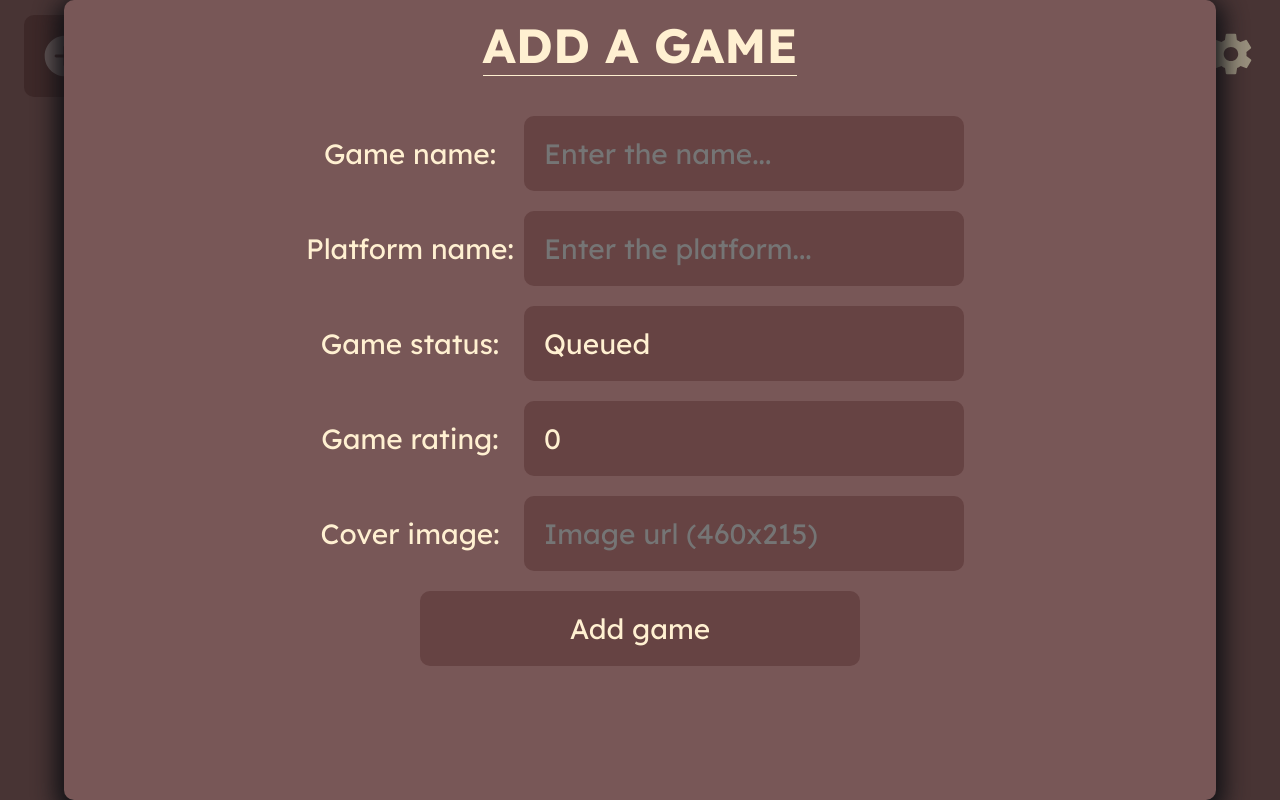
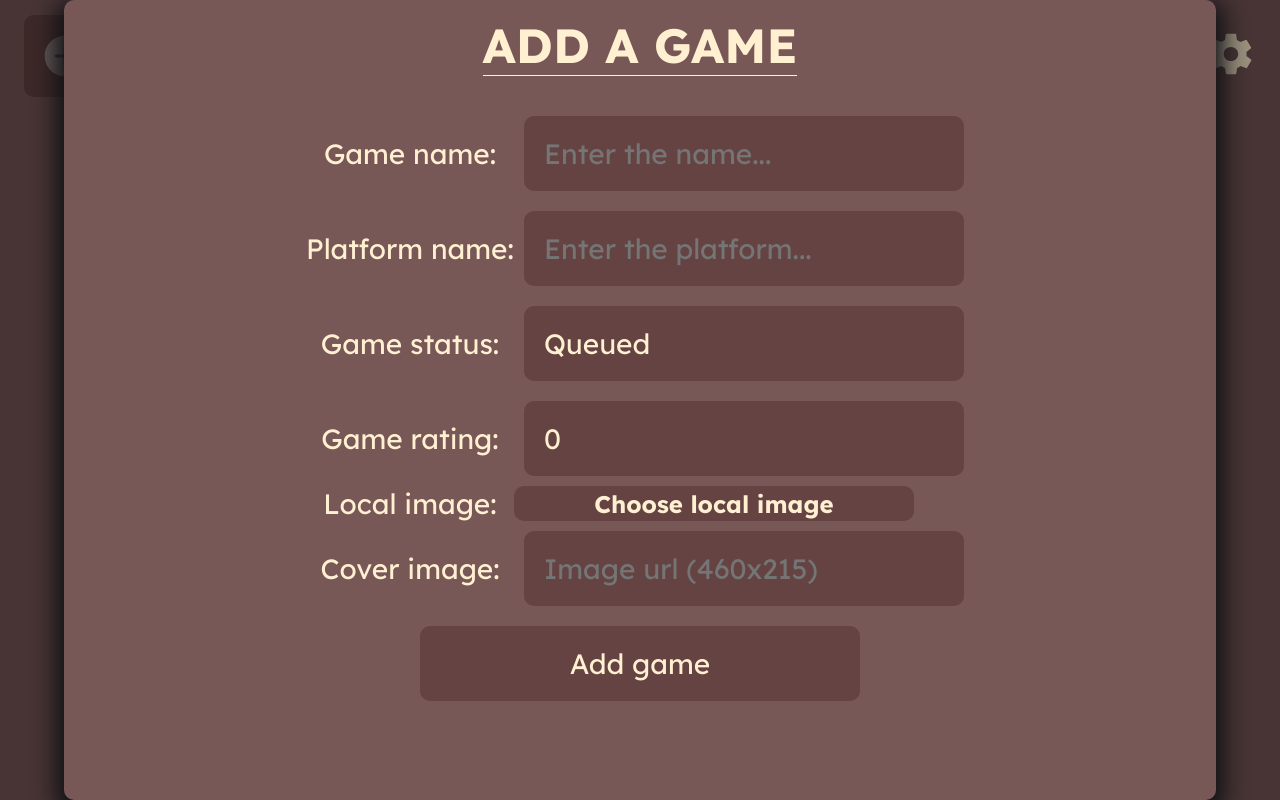
Before and after one commit to BigPeanutFromStudio/GameLog, a React (Vite) app: page / in a window 1280 px wide. Both pictures are taken after a click on the element 65 px from the left and 56 px from the top of the page. Built offline with nearby package versions, Linux system fonts and the light colour scheme; a web font is replaced by a local one.

Commit message:
Added support for local images

```diff
--- a/src/App.tsx
+++ b/src/App.tsx
@@ -13,7 +13,7 @@ import { GlobalStyle } from './components/GlobalStyles.tsx';
 
 // TODO: Add support for custom local images
 // TODO: Better scaling cards (text, ratings, gaps, etc.)
-// TODO: Make it look better for the love of god please sometimes it's an eyesore mate, can you just put a little time into making it consistent bro? (fonts, inputs etc.) Maybe try to make every form element into its own
+// TODO: Make it look better for the love of god please sometimes it's an eyesore mate, can you just put a little time into making it consistent bro? (fonts, inputs etc.). Maybe try to make every form element into its own. Vertical not horizontal. Add responsivness.
 // TODO: Fix display not refreshing on importing data
 
 const initialGames = JSON.parse(localStorage.getItem('games') || '[]');
--- a/src/components/AddGameForm.tsx
+++ b/src/components/AddGameForm.tsx
@@ -1,5 +1,5 @@
 import styled from 'styled-components';
-import { useEffect, useCallback, FormEvent } from 'react';
+import { useEffect, useCallback, FormEvent, useState, useRef } from 'react';
 import { game, states, AddGameFormProps } from '../types';
 import { v6 as uuid } from 'uuid';
 import NoImageFound from '../assets/NoImage.png';
@@ -25,19 +25,41 @@ const AddGameForm = ({ setShowModal }: AddGameFormProps) => {
 
   const { addGame } = useGameContext();
 
+  const [image, setImage] = useState<string>(NoImageFound);
+  const [imageUrl, setImageUrl] = useState<string>('');
+
+  const handleFileChange = (e: React.ChangeEvent<HTMLInputElement>) => {
+    const file = e.target.files?.[0];
+    if (file) {
+      const reader = new FileReader();
+      reader.onloadend = () => {
+        setImage(reader.result as string);
+      };
+      reader.readAsDataURL(file);
+    }
+  };
+
+  const inputFile = useRef<HTMLInputElement | null>(null);
+
+  const handleClick = (e: React.MouseEvent<HTMLDivElement>) => {
+    (e.target as HTMLInputElement).value = '';
+    inputFile.current?.click();
+  };
+
   const handleSubmit = (e: FormEvent) => {
     e.preventDefault();
 
     const formData = new FormData(e.target as HTMLFormElement);
     const formJson = Object.fromEntries(formData.entries());
 
-    formJson.image = formJson.image ? formJson.image : NoImageFound;
+    const imageToUse =
+      image !== NoImageFound ? image : imageUrl ? imageUrl : NoImageFound;
 
     const game: game = {
       id: uuid(),
       name: formJson.name.toString(),
       state: states[formJson.state as keyof typeof states],
-      image: formJson.image.toString(),
+      image: imageToUse,
       rating: parseFloat(formJson.rating.toString()),
       platform: formJson.platform.toString(),
     };
@@ -76,8 +98,24 @@ const AddGameForm = ({ setShowModal }: AddGameFormProps) => {
             </select>
             <label htmlFor='rating'>Game rating: </label>
             <input type='number' step='0.01' name='rating' defaultValue='0' />
+            <label htmlFor='imagefile'>Local image: </label>
+            <div className='container' onClick={handleClick}>
+              <h2>Choose local image</h2>
+              <input
+                type='file'
+                name='imagefile'
+                accept='image/*'
+                onChange={handleFileChange}
+                ref={inputFile}
+              />
+            </div>
             <label htmlFor='image'>Cover image: </label>
-            <input type='text' name='image' placeholder='Image url (460x215)' />
+            <input
+              type='text'
+              name='image'
+              placeholder='Image url (460x215)'
+              onChange={(e) => setImageUrl(e.target.value)}
+            />
           </div>
           <button type='submit'>Add game</button>
         </form>
@@ -101,6 +139,26 @@ const Wrapper = styled.div`
   align-items: center;
   background-color: rgba(0, 0, 0, 0.4);
   user-select: none;
+  .container {
+    position: relative;
+    width: 400px;
+    height: inherit;
+    background-color: var(--primary-color);
+    border-radius: var(--border-radius);
+    cursor: pointer;
+    display: flex;
+    justify-content: center;
+    align-items: center;
+    transform: scale(1);
+    transition: transform 0.1s ease;
+  }
+  .container:hover {
+    transform: scale(1.05);
+    transition: transform 0.1s ease;
+  }
+  input[type='file'] {
+    display: none;
+  }
   .input-wrapper {
     display: grid;
     grid-template-columns: auto 1fr;
--- a/src/components/EditGameForm.tsx
+++ b/src/components/EditGameForm.tsx
@@ -1,5 +1,5 @@
 import styled from 'styled-components';
-import { useEffect, useCallback, FormEvent } from 'react';
+import { useEffect, useCallback, FormEvent, useState, useRef } from 'react';
 import { game, states, EditGameFormProps } from '../types';
 import NoImageFound from '../assets/NoImage.png';
 import { useGameContext } from '../context/GameContext';
@@ -23,20 +23,37 @@ const EditGameForm = ({ setShowModal, game }: EditGameFormProps) => {
   }, [escFunction]);
 
   const { updateGame } = useGameContext();
+  const [image, setImage] = useState<string>(NoImageFound);
+  const [imageUrl, setImageUrl] = useState<string>('');
 
+  const handleFileChange = (e: React.ChangeEvent<HTMLInputElement>) => {
+    const file = e.target.files?.[0];
+    if (file) {
+      const reader = new FileReader();
+      reader.onloadend = () => {
+        setImage(reader.result as string);
+      };
+      reader.readAsDataURL(file);
+    }
+  };
+
+  const inputFile = useRef<HTMLInputElement | null>(null);
+
+  const handleClick = (e: React.MouseEvent<HTMLDivElement>) => {
+    (e.target as HTMLInputElement).value = '';
+    inputFile.current?.click();
+  };
   const handleSubmit = (e: FormEvent) => {
     e.preventDefault();
 
     const formData = new FormData(e.target as HTMLFormElement);
     const formJson = Object.fromEntries(formData.entries());
 
-    formJson.image = formJson.image ? formJson.image : NoImageFound;
-
     const updatedGame: game = {
       id: game.id,
       name: formJson.name.toString(),
       state: states[formJson.state as keyof typeof states],
-      image: formJson.image.toString(),
+      image: image !== NoImageFound ? image : imageUrl,
       rating: parseFloat(formJson.rating.toString()),
       platform: formJson.platform.toString(),
     };
@@ -82,12 +99,23 @@ const EditGameForm = ({ setShowModal, game }: EditGameFormProps) => {
               name='rating'
               defaultValue={game.rating}
             />
+            <label htmlFor='imagefile'>Local image: </label>
+            <div className='container' onClick={handleClick}>
+              <h2>Choose local image</h2>
+              <input
+                type='file'
+                name='imagefile'
+                accept='image/*'
+                onChange={handleFileChange}
+                ref={inputFile}
+              />
+            </div>
             <label htmlFor='image'>Cover image: </label>
             <input
               type='text'
               name='image'
-              defaultValue={game.image}
-              placeholder='Image url'
+              placeholder='Image url (460x215)'
+              onChange={(e) => setImageUrl(e.target.value)}
             />
           </div>
           <button type='submit'>Edit game</button>
@@ -113,6 +141,26 @@ const Wrapper = styled.div`
   align-items: center;
   background-color: rgba(0, 0, 0, 0.4);
   user-select: none;
+  .container {
+    position: relative;
+    width: 400px;
+    height: inherit;
+    background-color: var(--primary-color);
+    border-radius: var(--border-radius);
+    cursor: pointer;
+    display: flex;
+    justify-content: center;
+    align-items: center;
+    transform: scale(1);
+    transition: transform 0.1s ease;
+  }
+  .container:hover {
+    transform: scale(1.05);
+    transition: transform 0.1s ease;
+  }
+  input[type='file'] {
+    display: none;
+  }
   .input-wrapper {
     display: grid;
     grid-template-columns: auto 1fr;
```
